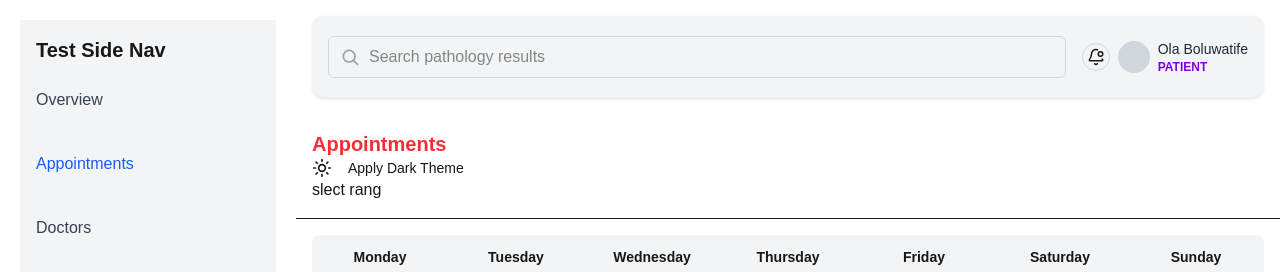
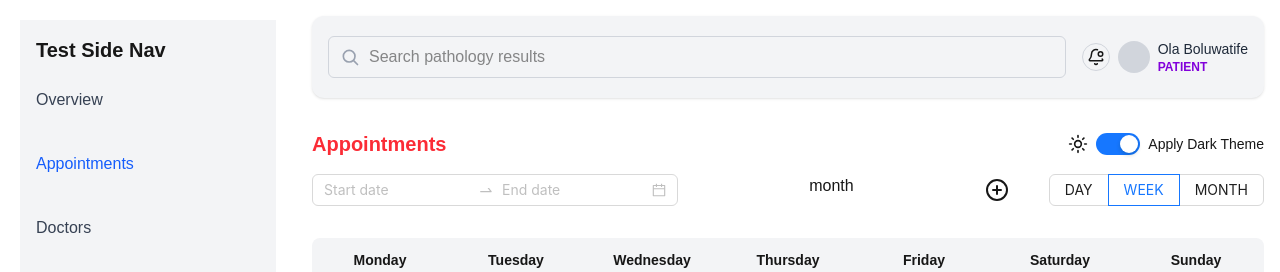
Before and after one commit to pranaydo/Appointment-Booking-System---NextJS, a Next.js app in the folder doctors-appointment-booking/: page / in a window 1280 px wide. Shown: the top 272 px of the page. Built offline with nearby package versions, Linux system fonts and the light colour scheme.

Commit message:
calendar header created

```diff
--- a/doctors-appointment-booking/package.json
+++ b/doctors-appointment-booking/package.json
@@ -11,6 +11,7 @@
   "dependencies": {
     "@radix-ui/react-dialog": "^1.1.7",
     "@radix-ui/react-select": "^2.1.7",
+    "antd": "^5.24.6",
     "classnames": "^2.5.1",
     "clsx": "^2.1.1",
     "lucide-react": "^0.487.0",
--- a/doctors-appointment-booking/src/components/Header.js
+++ b/doctors-appointment-booking/src/components/Header.js
@@ -1,17 +1,55 @@
-import { Sun } from 'lucide-react';
+import { CirclePlus, Sun } from 'lucide-react';
+import { Switch , DatePicker,Radio} from 'antd';
+import dayjs from 'dayjs';
+
+const { RangePicker } = DatePicker;
 
 export default function Header() {
+
+
+  const onRangeChange = (dates, dateStrings) => {
+    if (dates) {
+      console.log('From: ', dates[0], ', to: ', dates[1]);
+      console.log('From: ', dateStrings[0], ', to: ', dateStrings[1]);
+    } else {
+      console.log('Clear');
+    }
+  };
+  const rangePresets = [
+    { label: 'Last 7 Days', value: [dayjs().add(-7, 'd'), dayjs()] },
+    { label: 'Last 14 Days', value: [dayjs().add(-14, 'd'), dayjs()] },
+    { label: 'Last 30 Days', value: [dayjs().add(-30, 'd'), dayjs()] },
+    { label: 'Last 90 Days', value: [dayjs().add(-90, 'd'), dayjs()] },
+  ];
   return (
-    <header className=" p-4 border-b">
+    <>
+    <div className=" p-4 flex justify-between ">
       <h1 className="flex justify-between items-center text-xl font-bold text-red-500">Appointments</h1>
       <div className="flex items-center gap-2">
         <Sun className="h-5 w-5" />
-        <button variant="outline" size="icon" className="rounded-full bg-gray-900">
-          <span className="sr-only">Toggle dark mode</span>
-        </button>
+        <Switch defaultChecked onChange={()=>{console.log('changing dark mode ');
+        }} />
         <span className="text-sm">Apply Dark Theme</span>
       </div>
-      <div>  slect rang</div>
-    </header>
+
+    </div>
+    <div className='flex justify-between mr-4 ml-4'>
+      <div>
+      <RangePicker presets={rangePresets} onChange={onRangeChange} />
+
+      </div>
+      <div>
+        {'month'}
+      </div>
+      <div className='flex'>
+         <CirclePlus  className='mr-10 mt-1'/>
+      <Radio.Group value={'WEEK'} onChange={(e)=>{console.log(e.target.value)}} style={{ marginBottom: 16 }}>
+        <Radio.Button value="DAY">DAY</Radio.Button>
+        <Radio.Button value="WEEK">WEEK</Radio.Button>
+        <Radio.Button value="MONTH">MONTH</Radio.Button>
+      </Radio.Group>
+      </div>
+    </div>
+    </>
   );
 }
```
Also changed, not shown: 1 other file (tests, documents, lock files or other folders).
